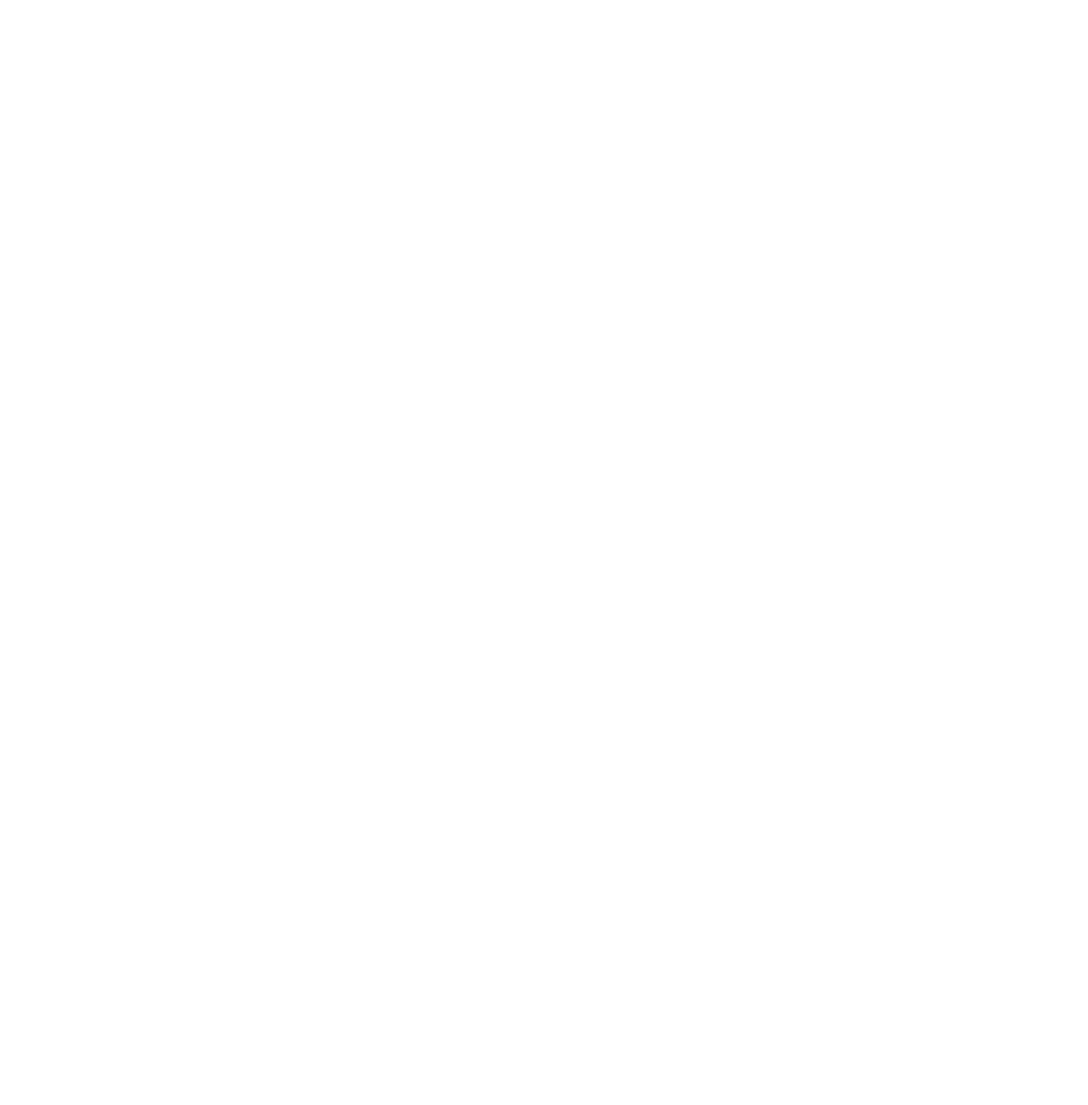
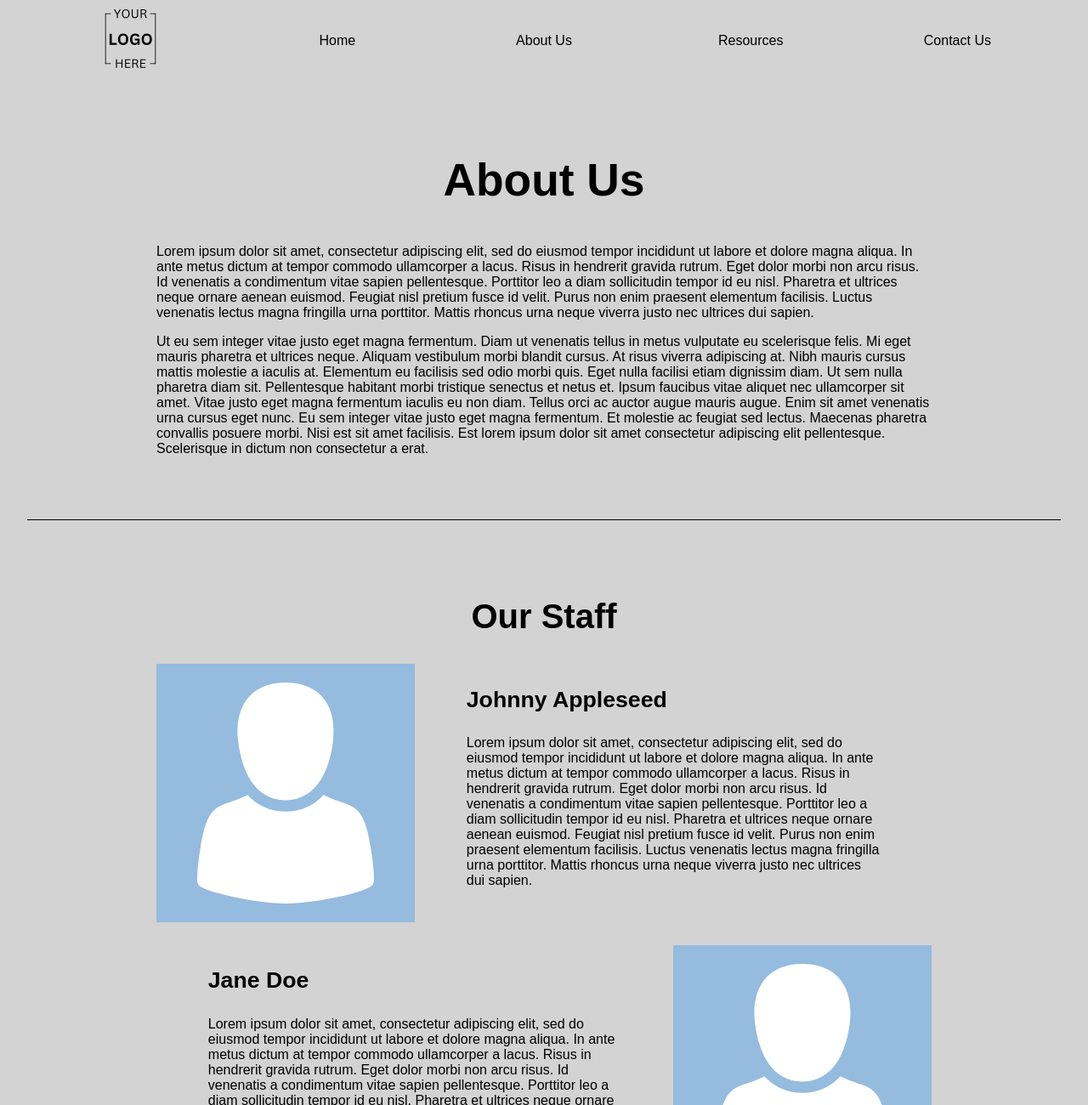
Before and after one commit to mlja0408/tkm, a plain HTML site: page about.html in a window 1280 px wide. Shown: the top 1300 px of the page at 85% size. Before the commit the page ends 800 px from the top, so only its background shows below. Drawn offline with Linux system fonts and the light colour scheme.

Commit message:
Start about page with placeholders and recolor site.

```diff
--- a/about.html
+++ b/about.html
@@ -0,0 +1,112 @@
+<!DOCTYPE html>
+<html lang="en">
+
+<head>
+    <meta charset="UTF-8">
+    <meta name="viewport" content="width=device-width, initial-scale=1.0">
+    <title>About Us - Trafficked Know More</title>
+    <link rel="stylesheet" href="./public/css/style.css">
+    <script src="./public/js/main.js"></script>
+</head>
+
+<body>
+    <header>
+        <div id="logo">
+            <a href="./index.html"><img src="./public/images/Placeholder Logo.svg" alt="Trafficked Know More Logo"
+                    height="75px" width="75px"></a>
+        </div>
+        <div id="home" class="nav">
+            <p><a href="./index.html">Home</a></p>
+        </div>
+        <div id="about" class="nav">
+            <p><a href="./about.html">About Us</a></p>
+        </div>
+        <div id="resources" class="nav">
+            <p><a href="resources.html">Resources</a></p>
+        </div>
+        <div id="contact" class="nav">
+            <p><a href="./contact.html">Contact Us</a></p>
+        </div>
+    </header>
+    <section id="aboutus">
+        <h1>About Us</h1>
+        <p>Lorem ipsum dolor sit amet, consectetur adipiscing elit, sed do eiusmod tempor incididunt ut labore et dolore
+            magna
+            aliqua. In ante metus dictum at tempor commodo ullamcorper a lacus. Risus in hendrerit gravida rutrum. Eget
+            dolor morbi
+            non arcu risus. Id venenatis a condimentum vitae sapien pellentesque. Porttitor leo a diam sollicitudin
+            tempor id eu
+            nisl. Pharetra et ultrices neque ornare aenean euismod. Feugiat nisl pretium fusce id velit. Purus non enim
+            praesent
+            elementum facilisis. Luctus venenatis lectus magna fringilla urna porttitor. Mattis rhoncus urna neque
+            viverra justo nec
+            ultrices dui sapien.</p>
+        <p>Ut eu sem integer vitae justo eget magna fermentum. Diam ut venenatis tellus in metus vulputate eu
+            scelerisque felis. Mi
+            eget mauris pharetra et ultrices neque. Aliquam vestibulum morbi blandit cursus. At risus viverra adipiscing
+            at. Nibh
+            mauris cursus mattis molestie a iaculis at. Elementum eu facilisis sed odio morbi quis. Eget nulla facilisi
+            etiam
+            dignissim diam. Ut sem nulla pharetra diam sit. Pellentesque habitant morbi tristique senectus et netus et.
+            Ipsum
+            faucibus vitae aliquet nec ullamcorper sit amet. Vitae justo eget magna fermentum iaculis eu non diam.
+            Tellus orci ac
+            auctor augue mauris augue. Enim sit amet venenatis urna cursus eget nunc. Eu sem integer vitae justo eget
+            magna
+            fermentum. Et molestie ac feugiat sed lectus. Maecenas pharetra convallis posuere morbi. Nisi est sit amet
+            facilisis.
+            Est lorem ipsum dolor sit amet consectetur adipiscing elit pellentesque. Scelerisque in dictum non
+            consectetur a erat.</p>
+    </section>
+    <hr />
+    <section id="staff">
+        <h2>Our Staff</h1>
+            <section id="staff-bio">
+                <div class="profile-img-left">
+                    <div class="profile-img">
+                        <img src="./public/images/Placeholder Avatar.svg" max-height="300px" max-width="300px">
+                    </div>
+                    <div class="bio">
+                        <h3>Johnny Appleseed</h3>
+                        <p>Lorem ipsum dolor sit amet, consectetur adipiscing elit, sed do eiusmod tempor incididunt ut
+                            labore et dolore magna
+                            aliqua. In ante metus dictum at tempor commodo ullamcorper a lacus. Risus in hendrerit
+                            gravida
+                            rutrum. Eget dolor morbi
+                            non arcu risus. Id venenatis a condimentum vitae sapien pellentesque. Porttitor leo a diam
+                            sollicitudin tempor id eu
+                            nisl. Pharetra et ultrices neque ornare aenean euismod. Feugiat nisl pretium fusce id velit.
+                            Purus non enim praesent
+                            elementum facilisis. Luctus venenatis lectus magna fringilla urna porttitor. Mattis rhoncus
+                            urna
+                            neque viverra justo nec
+                            ultrices dui sapien.</p>
+                    </div>
+                </div>
+                <div class="profile-img-right">
+                    <div class="bio">
+                        <h3>Jane Doe</h3>
+                        <p>Lorem ipsum dolor sit amet, consectetur adipiscing elit, sed do eiusmod tempor incididunt ut
+                            labore et dolore magna
+                            aliqua. In ante metus dictum at tempor commodo ullamcorper a lacus. Risus in hendrerit
+                            gravida
+                            rutrum. Eget dolor morbi
+                            non arcu risus. Id venenatis a condimentum vitae sapien pellentesque. Porttitor leo a diam
+                            sollicitudin tempor id eu
+                            nisl. Pharetra et ultrices neque ornare aenean euismod. Feugiat nisl pretium fusce id velit.
+                            Purus non enim praesent
+                            elementum facilisis. Luctus venenatis lectus magna fringilla urna porttitor. Mattis rhoncus
+                            urna
+                            neque viverra justo nec
+                            ultrices dui sapien.</p>
+                    </div>
+                    <div class="profile-img">
+                        <img src="./public/images/Placeholder Avatar.svg" max-height="300px" max-width="300px">
+                    </div>
+                </div>
+            </section>
+
+    </section>
+</body>
+
+</html>
--- a/public/css/style.css
+++ b/public/css/style.css
@@ -1,5 +1,86 @@
 /* General */
+html {
+    background-color: #D3D3D3;
+}
+
+body {
+    font-family: sans-serif, serif;
+    width: 95%;
+    margin-left: auto;
+    margin-right: auto;
+}
+
 header {
     display: grid;
-    grid-template-columns: 1fr 1fr 1fr;
+    grid-template-columns: 1fr 1fr 1fr 1fr 1fr;
+    align-items: center;
+    justify-items: center;
 }
+
+a {
+    text-decoration: none;
+    color: #000000;
+}
+
+a:hover {
+    text-decoration: underline;
+}
+
+a:visited {
+    color: #000000;
+}
+
+/* About Us */
+#aboutus {
+    padding-top: 50px;
+    padding-bottom: 50px;
+    width: 75%;
+    margin-left: auto;
+    margin-right: auto;
+}
+
+hr {
+    border: none;
+    border-top: 1px solid #000000;
+}
+
+#staff {
+    padding-top: 50px;
+    padding-bottom: 50px;
+    width: 75%;
+    margin-left: auto;
+    margin-right: auto;
+}
+
+.profile-img-left {
+    display: grid;
+    grid-template-columns: 1fr 2fr;
+    margin-top: 2.5%;
+    margin-bottom: 2.5%;
+}
+
+.profile-img-right {
+    display: grid;
+    grid-template-columns: 2fr 1fr;
+    margin-top: 2.5%;
+    margin-bottom: 2.5%;
+}
+
+.bio {
+    padding-left: 10%;
+    padding-right: 10%;
+}
+
+h1 {
+    text-align: center;
+    font-size: 40pt;
+}
+
+h2 {
+    text-align: center;
+    font-size: 30pt;
+}
+
+h3 {
+    font-size: 20pt;
+}
```
Also changed, not shown: contact.html (+33 -0 lines), resources.html (added, +33 -0 lines), public/images/Placeholder Avatar.svg (added), public/images/Placeholder Logo.svg (added), 3 other files.
